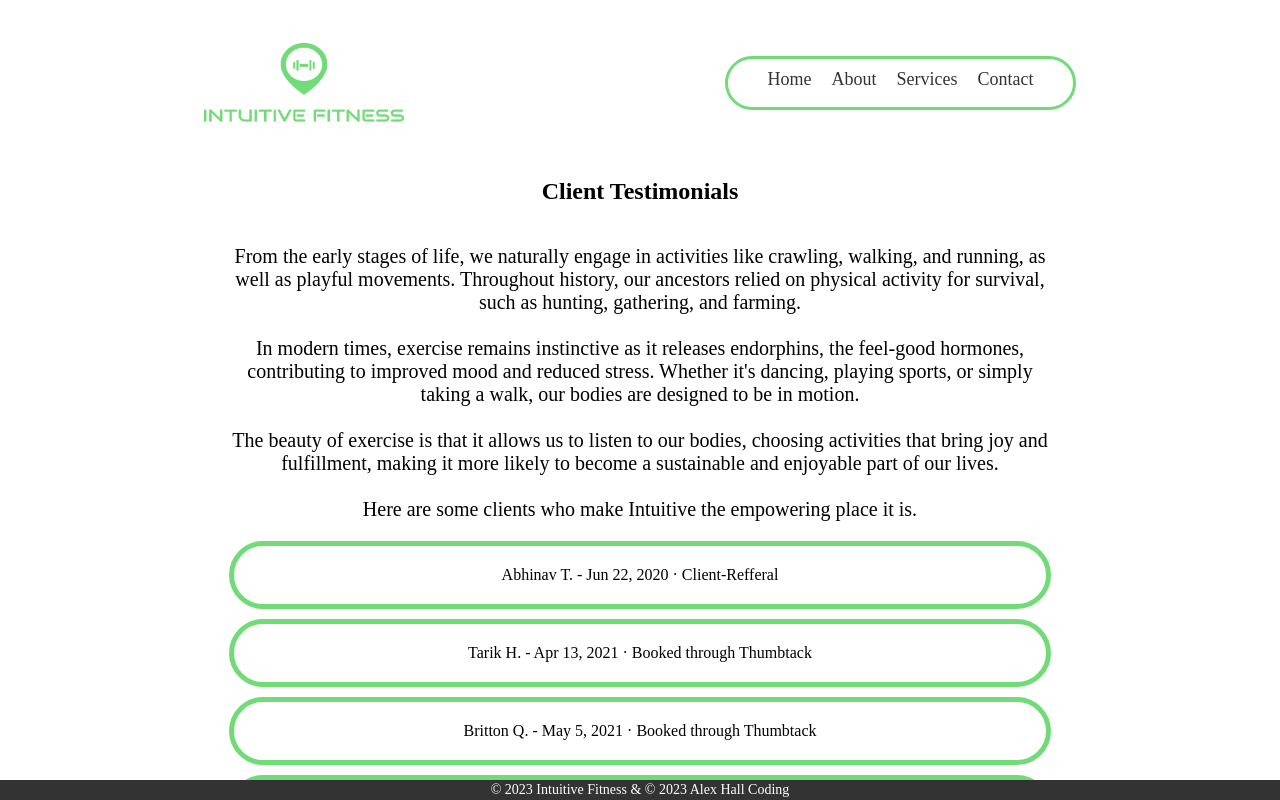
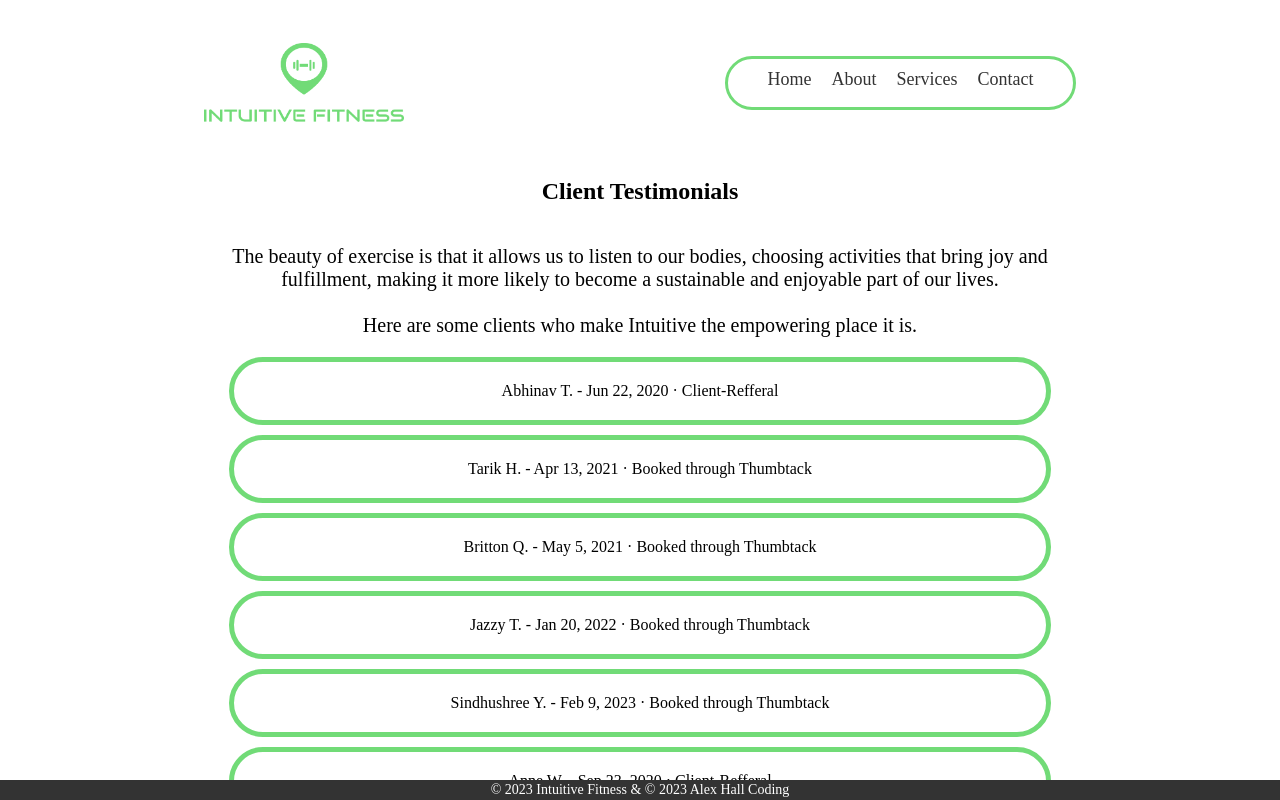
Before and after one commit to alexh34222/intuitive-fitness, a React (Vite) app: page /clienttestimonials in a window 1280 px wide. Shown: the top 800 px of the page. Built offline with nearby package versions, Linux system fonts and the light colour scheme.

Commit message:
removed text from reviews

```diff
--- a/src/Components/Testimonials.jsx
+++ b/src/Components/Testimonials.jsx
@@ -75,7 +75,7 @@ export default function Testimonials() {
           <h2>Client Testimonials</h2>
           <div className="testimonialsMainText">
             <p>
-              From the early stages of life, we naturally engage in activities
+              {/* From the early stages of life, we naturally engage in activities
               like crawling, walking, and running, as well as playful movements.
               Throughout history, our ancestors relied on physical activity for
               survival, such as hunting, gathering, and farming. <br /> <br />
@@ -83,7 +83,7 @@ export default function Testimonials() {
               endorphins, the feel-good hormones, contributing to improved mood
               and reduced stress. Whether it's dancing, playing sports, or
               simply taking a walk, our bodies are designed to be in motion.{" "}
-              <br /> <br />
+              <br /> <br /> */}
               The beauty of exercise is that it allows us to listen to our
               bodies, choosing activities that bring joy and fulfillment, making
               it more likely to become a sustainable and enjoyable part of our
```
